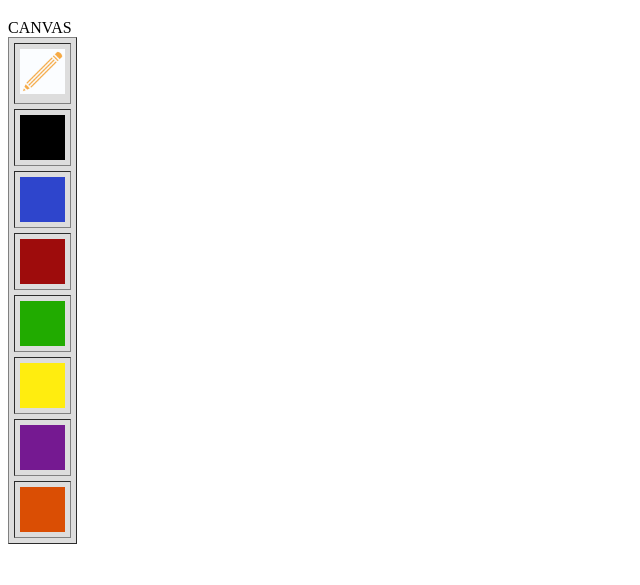
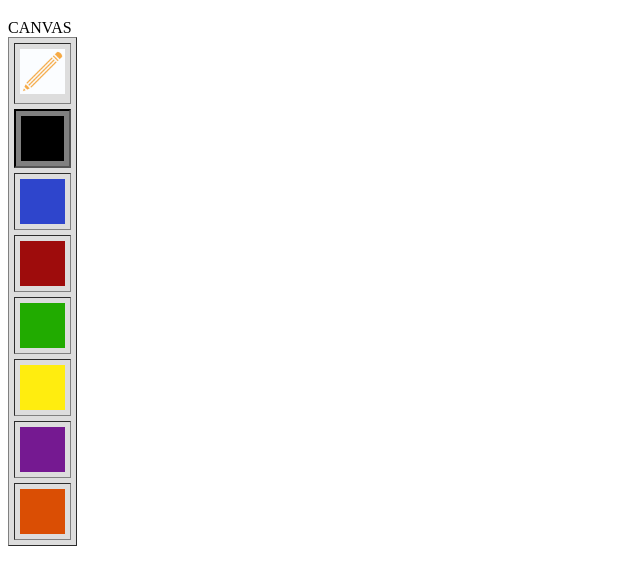
Before and after one commit to BastienLhuaire/pixel_studio, a plain HTML site: page index.html in a window 1280 px wide. Shown: the part 61-646 px from the top of the page, without its empty margins (0-640 px from the left). Drawn offline with Linux system fonts and the light colour scheme.

Commit message:
Finition de l'objet color de palette

```diff
--- a/app/palette.js
+++ b/app/palette.js
@@ -1,8 +1,30 @@
 pixel_studio.palette={
+	colors: [],
+	color_selected:null,
+
+	select_color: function(instance_color){
+		this.color_selected = instance_color;
+	},
+
 	init_colors: function(array_objet){
+		this.colors=array_objet;
+		let $color_clone=$(".colors tr").detach();
+
 		for (var i = 0; i < array_objet.length; i++) {
+			$c = $color_clone.clone();
 			color=array_objet[i];
-			$(".colors").append("<tr><td><div class='"+color.name+"'></td></tr>")
+			color.id=i;
+			$c.children().children().css("background-color",color.to_string());
+			$c.children().children().attr('title',color.name);
+			$(".colors").append($c);
 		};
+			$('.colors').on("click","td",function(){
+				$(".colors td").removeClass("color_choose");
+				let index = $('.colors td').index(this);
+				pixel_studio.palette.select_color(pixel_studio.palette.colors[index]);
+				$(this).addClass("color_choose");
+			});
+		this.select_color(this.colors[0]);
+		$('.colors td').eq(0).addClass("color_choose");
 	}
 };
--- a/app/pixel_studio.js
+++ b/app/pixel_studio.js
@@ -1,6 +1,8 @@
 var pixel_studio ={
 	init: function() {
-		let array_colors=[
+		let array_colors=
+		[
+			new Color("black",[0,0,0]),
 			new Color("blue",[46,69,204]),
 			new Color("red",[158,12,12]),
 			new Color("green",[33,171,0]),
--- a/css/style.css
+++ b/css/style.css
@@ -9,37 +9,13 @@ body{
 	height: 45px;
 }
 
-.tools th:hover,.colors td:hover{
-	background-color:rgb(46,69,204);
+.colors td:hover{
+	border: 2px inset black;
 }
-
-.blue{
-	background-color: rgb(46,69,204);
+.tools th:hover{
+	background-color: blue;
 }
-.purple{
-	background-color: rgb(117,25,145);
+.color_choose{
+	border: 2px inset black;
+	background-color: grey;
 }
-.red{
-	background-color: rgb(158,12,12);
-}
-.yellow{
-	background-color: rgb(255,237,15);
-}
-.black{
-	background-color: rgb(0,0,0);
-}
-.orange{
-	background-color: rgb(218,78,4);
-}
-.green{
-	background-color: rgb(33,171,0);
-}
-.grey{
-	background-color: rgb(117,99,96);
-}
-.pink{
-	background-color: rgb(242,16,146);
-}
-.white{
-	background-color: rgb(255,255,255);
-}
--- a/index.html
+++ b/index.html
@@ -18,9 +18,9 @@
 
             <tbody class="colors">
                 <tr>
-                    <td><div class="black"></div></td>
+                    <td><div style="background-color:rgb(0,0,0)"></div></td>
                 </tr>
-             </tbody>
+            </tbody>
         </table>
     </aside>
 
```
